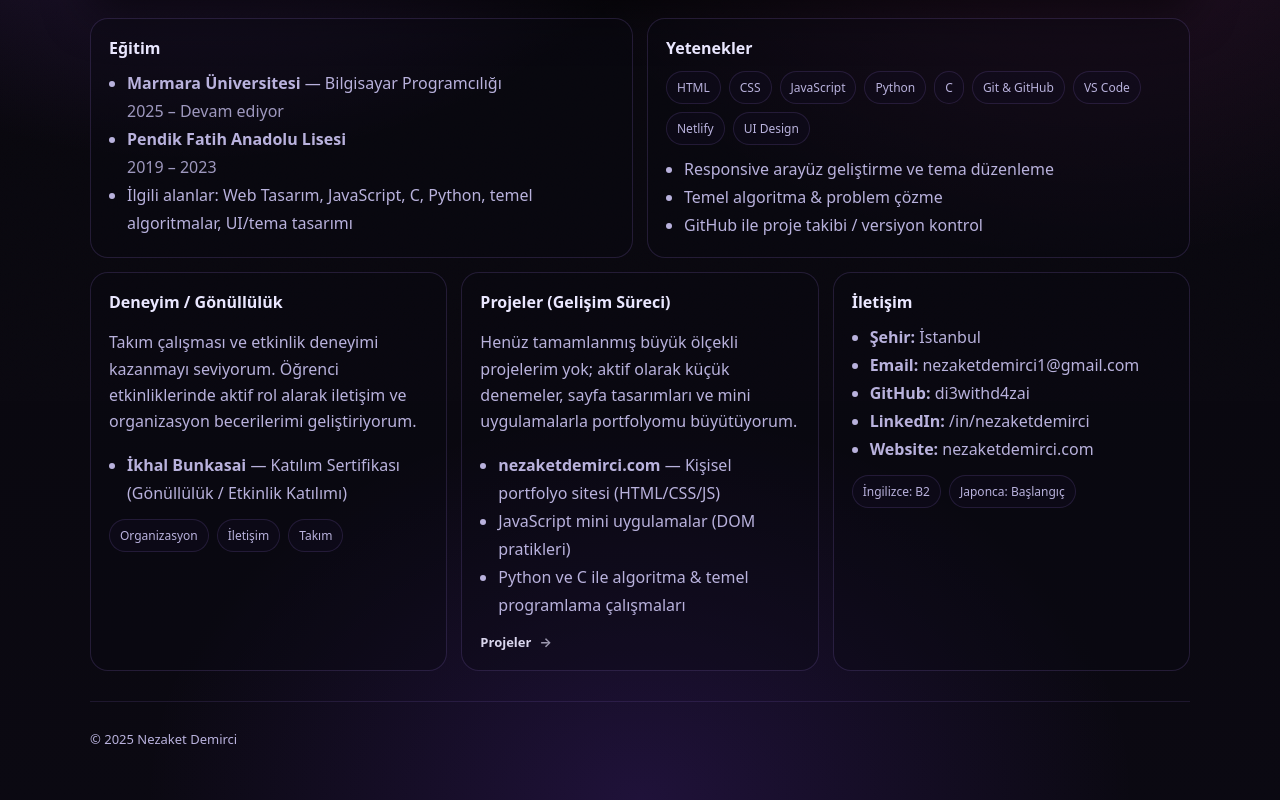
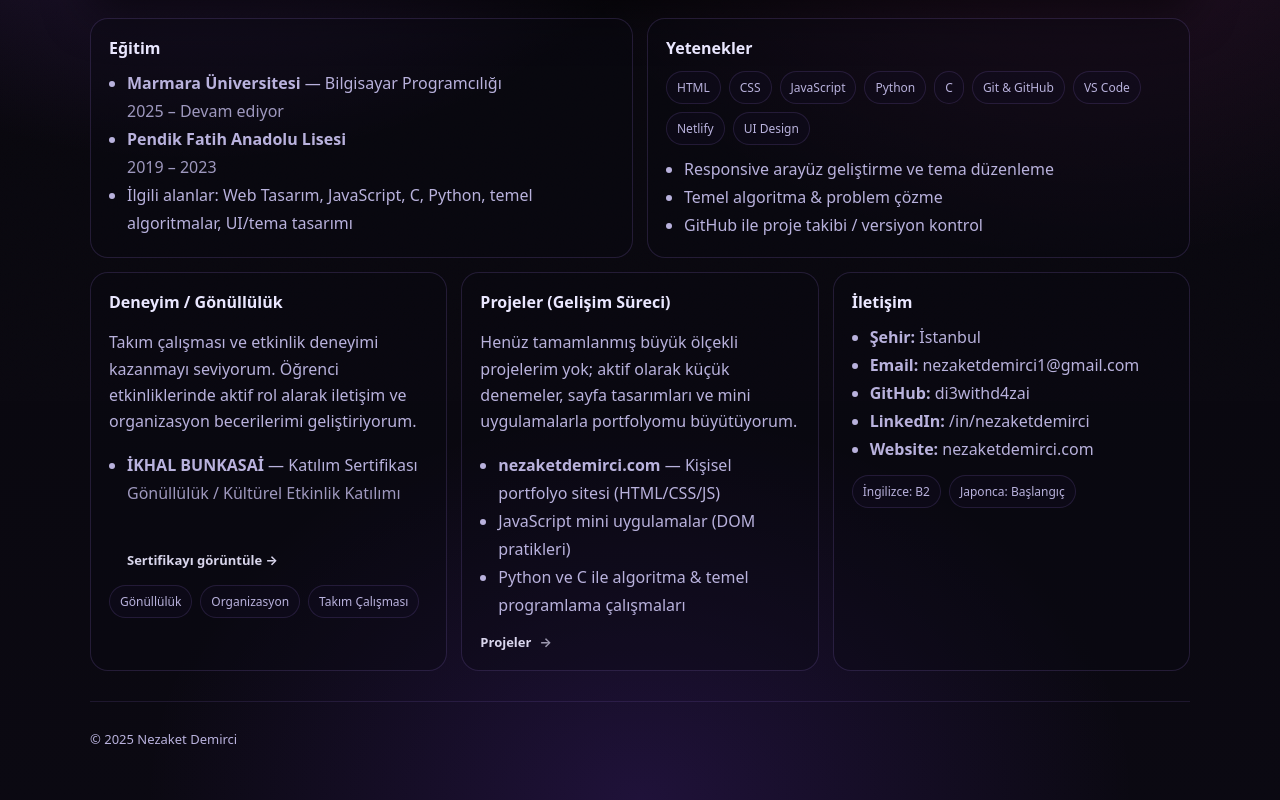
Before and after one commit to di3withd4zai/nezaketdemirci.com, a plain HTML site: page cv.html in a window 1280 px wide. Shown: the part 399-1199 px from the top of the page. Drawn offline with Linux system fonts and the light colour scheme.

Commit message:
Fix volunteer section and add Ikhal Bunkasai certificate link

```diff
--- a/cv.html
+++ b/cv.html
@@ -101,19 +101,32 @@
     Takım çalışması ve etkinlik deneyimi kazanmayı seviyorum. Öğrenci etkinliklerinde
     aktif rol alarak iletişim ve organizasyon becerilerimi geliştiriyorum.
   </p>
+
   <ul class="list">
     <li>
-            <b>İkhal Bunkasai</b> — Katılım Sertifikası (Gönüllülük / Etkinlik Katılımı)
-            <!-- Sertifika dosyanı eklersen burayı link yapalım -->
-            <!-- <a href="./assets/certificates/ikhal-bunkasai.pdf" target="_blank">Sertifika</a> -->
+      <b>İKHAL BUNKASAİ</b> — Katılım Sertifikası
+      <br>
+      <span style="opacity:.85;">
+        Gönüllülük / Kültürel Etkinlik Katılımı
+      </span>
+      <br><br>
+      <a
+        href="./assets/certificates/ikhal-bunkasai.pdf"
+        target="_blank"
+        class="more"
+      >
+        Sertifikayı görüntüle →
+      </a>
     </li>
   </ul>
+
   <div class="meta">
+    <span class="pill">Gönüllülük</span>
     <span class="pill">Organizasyon</span>
-          <span class="pill">İletişim</span>
-          <span class="pill">Takım</span>
+    <span class="pill">Takım Çalışması</span>
   </div>
 </article>
+
 
       <article class="item reveal">
         <h4>Projeler (Gelişim Süreci)</h4>
```
Lines whose indentation alone changed are shown as unchanged.
